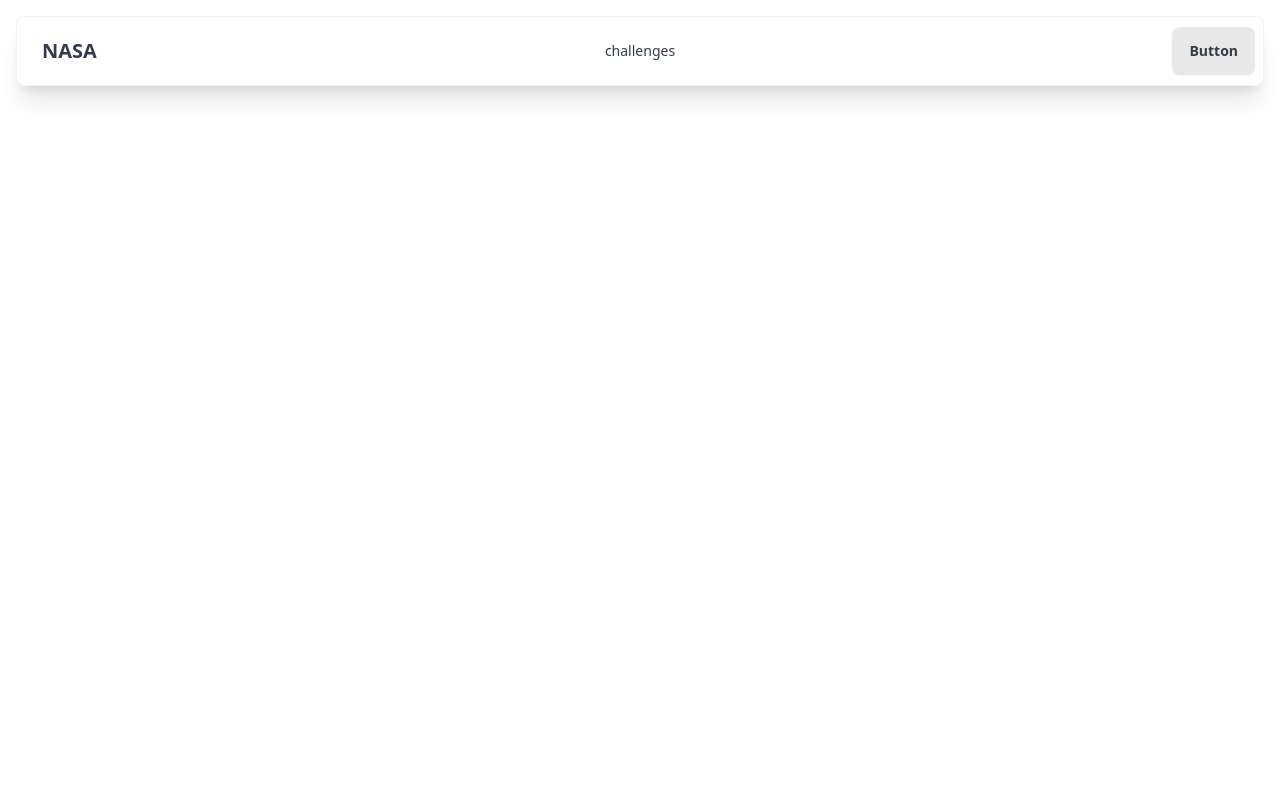
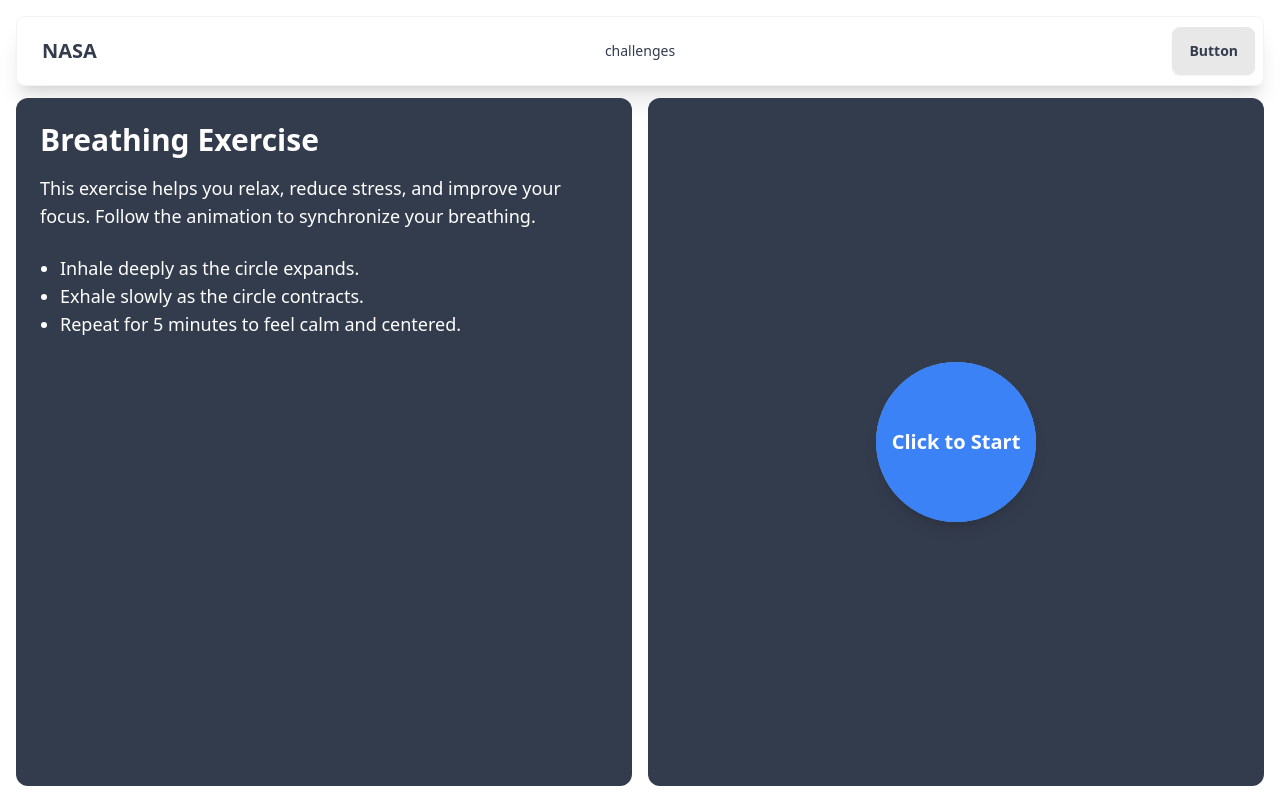
Before and after one commit to emiel04/htf-client, a React (Vite) app: page /challenge/1 in a window 1280 px wide. Built offline with nearby package versions, Linux system fonts and the light colour scheme.

Commit message:
added breathing exec

```diff
--- a/package.json
+++ b/package.json
@@ -17,6 +17,7 @@
     "chart.js": "^4.4.6",
     "daisyui": "^4.12.14",
     "framer-motion": "^11.11.17",
+    "gsap": "^3.12.5",
     "react": "^18.3.1",
     "react-chartjs-2": "^5.2.0",
     "react-dom": "^18.3.1",
--- a/src/App.jsx
+++ b/src/App.jsx
@@ -3,6 +3,7 @@ import {BrowserRouter as Router, Routes, Route} from "react-router-dom";
 import NavigationBar from "./NavigationBar.jsx";
 import "./index.css";
 import ChallengesPage from "./ChallengesPage.jsx";
+import Challenge from "./Challenge.jsx";
 
 function App() {
     return (
@@ -12,7 +13,7 @@ function App() {
                 <Routes>
                     <Route path="/" element={<Dashboard/>}/>
                     <Route path="/challenges" element={<ChallengesPage/>}/>
-                    <Route path="/contact" element={<div>Contact Page</div>}/>
+                    <Route path="/challenge/:id" element={<Challenge/>} />
                 </Routes>
             </div>
         </Router>
--- /dev/null
+++ b/src/BreathingCircle.jsx
@@ -0,0 +1,58 @@
+import { useRef, useState } from "react";
+import { gsap } from "gsap";
+
+function BearhingCircle() {
+    const circleRef = useRef(null);
+    const waveRefs = useRef([]);
+    const [text, setText] = useState("Click to Start");
+
+    const startExercise = () => {
+        gsap.to(circleRef.current, {
+            scale: 1.5,
+            duration: 4,
+            repeat: -1,
+            yoyo: true,
+            ease: "power1.inOut",
+            onRepeat: () => {
+                setText((prevText) =>
+                    prevText === "Breathe In" ? "Breathe Out" : "Breathe In"
+                );
+            },
+        });
+
+        waveRefs.current.forEach((wave, index) => {
+            gsap.to(wave, {
+                scale: 1 + (index + 1) * 0.5,
+                duration: 4,
+                repeat: -1,
+                yoyo: true,
+                ease: "power1.inOut",
+            });
+        });
+
+        setText("Breathe In");
+    };
+
+    return (
+        <div className="">
+            <div className="relative w-40 h-40">
+                {[...Array(3)].map((_, index) => (
+                    <div
+                        key={index}
+                        ref={(el) => (waveRefs.current[index] = el)}
+                        className="absolute top-0 left-0 w-full h-full bg-blue-400 rounded-full opacity-50"
+                    ></div>
+                ))}
+                <div
+                    ref={circleRef}
+                    onClick={startExercise}
+                    className="relative w-full h-full bg-blue-500 rounded-full flex items-center justify-center shadow-lg cursor-pointer"
+                >
+                    <p className="text-white text-xl font-bold">{text}</p>
+                </div>
+            </div>
+        </div>
+    );
+}
+
+export default BearhingCircle;
--- /dev/null
+++ b/src/Challenge.jsx
@@ -0,0 +1,24 @@
+import BreathingCircle from "./BreathingCircle.jsx";
+
+function Challenge() {
+    return (
+        <div className="h-[calc(100vh-7rem)] grid grid-cols-2 gap-4">
+            <div className="bg-neutral p-6  text-white rounded-xl">
+                <h1 className="text-3xl font-bold mb-4">Breathing Exercise</h1>
+                <p className="text-lg mb-6">
+                    This exercise helps you relax, reduce stress, and improve your focus. Follow the animation to synchronize your breathing.
+                </p>
+                <ul className="list-disc pl-5 text-lg">
+                    <li>Inhale deeply as the circle expands.</li>
+                    <li>Exhale slowly as the circle contracts.</li>
+                    <li>Repeat for 5 minutes to feel calm and centered.</li>
+                </ul>
+            </div>
+            <div className="rounded-xl bg-neutral flex justify-center items-center">
+                <BreathingCircle />
+            </div>
+        </div>
+    );
+}
+
+export default Challenge;
```
Also changed, not shown: 1 other file (tests, documents, lock files or other folders).
